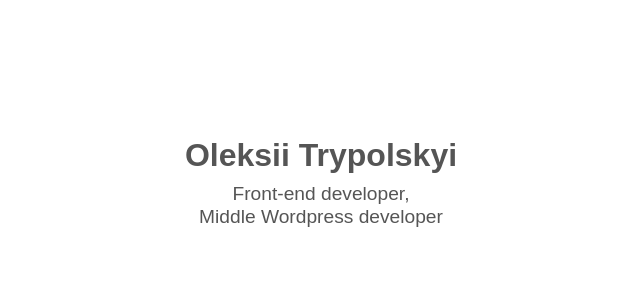
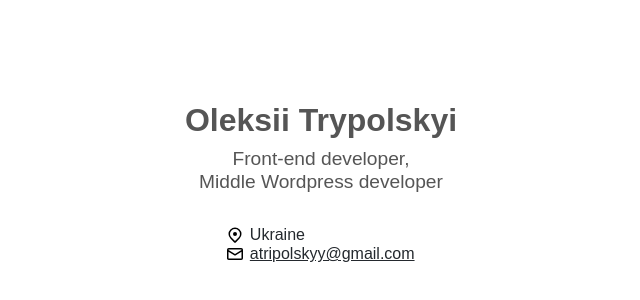
Before and after one commit to atripolskyy/atripolskyy.github.io, a plain HTML site: page index.html in a window 1280 px wide. Shown: the part 218-518 px from the top of the page, without its empty margins (319-959 px from the left). Drawn offline with Linux system fonts and the light colour scheme.

Commit message:
Update index.html

```diff
--- a/index.html
+++ b/index.html
@@ -48,6 +48,30 @@
       font-size: 1em;
     }
 
+    .vcard-details {
+      list-style: none;
+      padding: 0;
+      margin: 2rem 0 0;
+      display: inline-flex;
+      flex-direction: column;
+      align-items: flex-start;
+
+      color: #24292e;
+    }
+
+    .vcard-details li {
+      display: flex;
+      align-items: center;
+    }
+
+    .vcard-details li svg {
+      margin-right: 0.4rem;
+    }
+
+    a {
+      color: #24292e;
+    }
+
     p {
       margin: 0 auto;
       width: 280px;
@@ -79,6 +103,16 @@
 <body>
   <h1>Oleksii Trypolskyi</h1>
   <h2>Front-end developer,<br>Middle Wordpress developer</h2>
+  <ul class="vcard-details">
+    <li class="vcard-detail pt-1 css-truncate css-truncate-target hide-sm hide-md" itemprop="homeLocation" show_title="false" aria-label="Home location: Ukraine">
+      <svg class="octicon octicon-location" viewBox="0 0 16 16" version="1.1" width="16" height="16" aria-hidden="true"><path fill-rule="evenodd" d="M11.536 3.464a5 5 0 010 7.072L8 14.07l-3.536-3.535a5 5 0 117.072-7.072v.001zm1.06 8.132a6.5 6.5 0 10-9.192 0l3.535 3.536a1.5 1.5 0 002.122 0l3.535-3.536zM8 9a2 2 0 100-4 2 2 0 000 4z"></path></svg>
+      <span class="p-label">Ukraine</span>
+    </li>
+    <li itemprop="email" aria-label="Email: atripolskyy@gmail.com" class="vcard-detail pt-1 css-truncate css-truncate-target">
+      <svg class="octicon octicon-mail" viewBox="0 0 16 16" version="1.1" width="16" height="16" aria-hidden="true"><path fill-rule="evenodd" d="M1.75 2A1.75 1.75 0 000 3.75v.736a.75.75 0 000 .027v7.737C0 13.216.784 14 1.75 14h12.5A1.75 1.75 0 0016 12.25v-8.5A1.75 1.75 0 0014.25 2H1.75zM14.5 4.07v-.32a.25.25 0 00-.25-.25H1.75a.25.25 0 00-.25.25v.32L8 7.88l6.5-3.81zm-13 1.74v6.441c0 .138.112.25.25.25h12.5a.25.25 0 00.25-.25V5.809L8.38 9.397a.75.75 0 01-.76 0L1.5 5.809z"></path></svg>
+      <a class="u-email link-gray-dark" href="mailto:atripolskyy@gmail.com">atripolskyy@gmail.com</a>
+    </li>
+  </ul>
 </body>
 
 </html>
```
